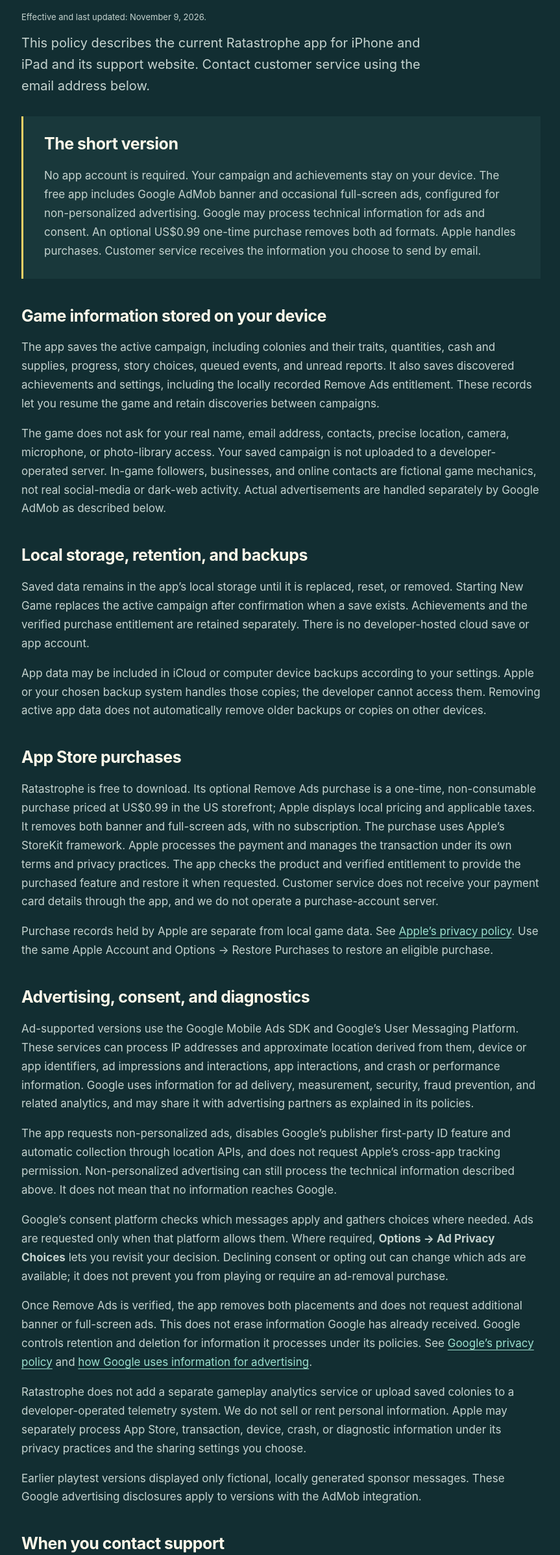
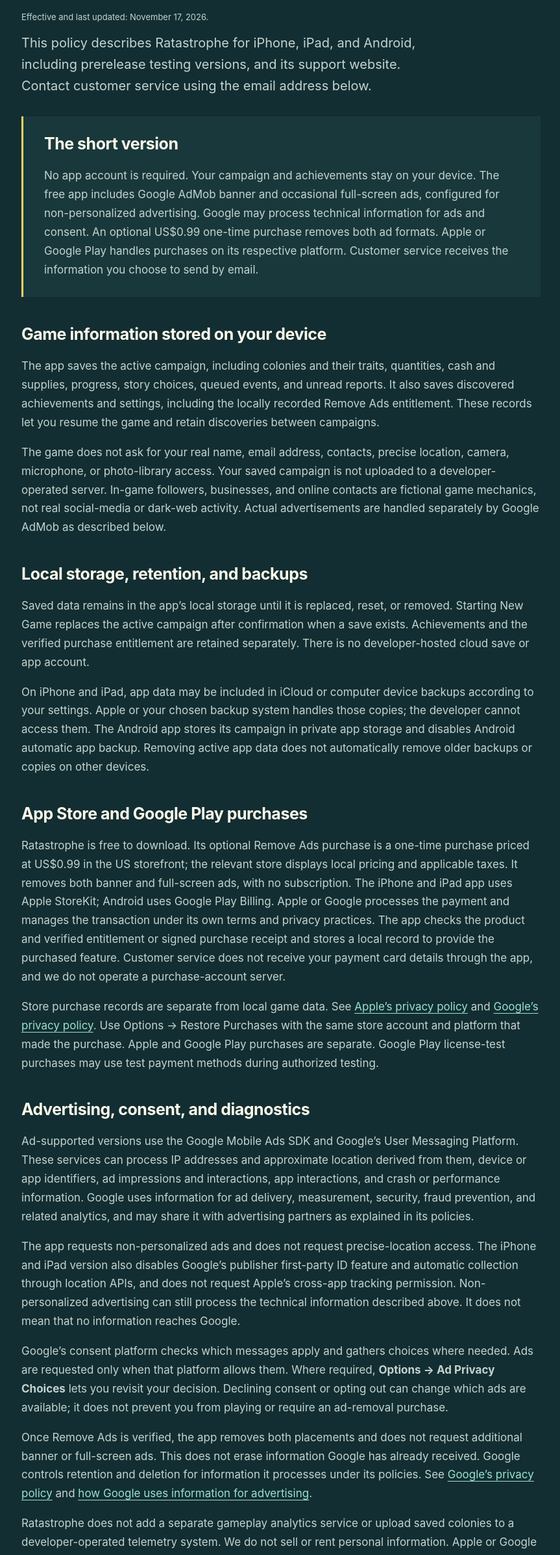
Before and after one commit to pquilty79/ratastrophe-site, a plain HTML site: page docs/privacy.html in a window 1280 px wide. Shown: the part 356-2749 px from the top of the page at 65% size, without its empty margins (207-1070 px from the left). Drawn offline with Linux system fonts and the light colour scheme.

Commit message:
Cover Android and Google Play in Ratastrophe privacy policy

```diff
--- a/docs/privacy.html
+++ b/docs/privacy.html
@@ -3,7 +3,7 @@
 <head>
   <meta charset="utf-8">
   <meta name="viewport" content="width=device-width, initial-scale=1">
-  <meta name="description" content="How Ratastrophe handles local saved games, achievements, Apple purchases, support email, and this GitHub Pages website. Includes retention and deletion choices.">
+  <meta name="description" content="How Ratastrophe for iOS and Android handles local saves, store purchases, Google ads, support email, and this website. Includes retention and deletion choices.">
   <meta name="theme-color" content="#122e32">
   <title>Privacy policy — Ratastrophe</title>
   <link rel="canonical" href="https://pquilty79.github.io/ratastrophe-site/privacy.html">
@@ -24,25 +24,25 @@
       <article class="document">
         <p class="eyebrow">Ratastrophe / Privacy policy</p>
         <h1>Your colony.<br><em>Your device.</em></h1>
-        <p class="updated">Effective and last updated: November 9, 2026.</p>
-        <p class="lede">This policy describes the current Ratastrophe app for iPhone and iPad and its support website. Contact customer service using the email address below.</p>
-        <div class="callout"><h2>The short version</h2><p>No app account is required. Your campaign and achievements stay on your device. The free app includes Google AdMob banner and occasional full-screen ads, configured for non-personalized advertising. Google may process technical information for ads and consent. An optional US$0.99 one-time purchase removes both ad formats. Apple handles purchases. Customer service receives the information you choose to send by email.</p></div>
+        <p class="updated">Effective and last updated: November 17, 2026.</p>
+        <p class="lede">This policy describes Ratastrophe for iPhone, iPad, and Android, including prerelease testing versions, and its support website. Contact customer service using the email address below.</p>
+        <div class="callout"><h2>The short version</h2><p>No app account is required. Your campaign and achievements stay on your device. The free app includes Google AdMob banner and occasional full-screen ads, configured for non-personalized advertising. Google may process technical information for ads and consent. An optional US$0.99 one-time purchase removes both ad formats. Apple or Google Play handles purchases on its respective platform. Customer service receives the information you choose to send by email.</p></div>
         <h2>Game information stored on your device</h2>
         <p>The app saves the active campaign, including colonies and their traits, quantities, cash and supplies, progress, story choices, queued events, and unread reports. It also saves discovered achievements and settings, including the locally recorded Remove Ads entitlement. These records let you resume the game and retain discoveries between campaigns.</p>
         <p>The game does not ask for your real name, email address, contacts, precise location, camera, microphone, or photo-library access. Your saved campaign is not uploaded to a developer-operated server. In-game followers, businesses, and online contacts are fictional game mechanics, not real social-media or dark-web activity. Actual advertisements are handled separately by Google AdMob as described below.</p>
         <h2>Local storage, retention, and backups</h2>
         <p>Saved data remains in the app’s local storage until it is replaced, reset, or removed. Starting New Game replaces the active campaign after confirmation when a save exists. Achievements and the verified purchase entitlement are retained separately. There is no developer-hosted cloud save or app account.</p>
-        <p>App data may be included in iCloud or computer device backups according to your settings. Apple or your chosen backup system handles those copies; the developer cannot access them. Removing active app data does not automatically remove older backups or copies on other devices.</p>
-        <h2>App Store purchases</h2>
-        <p>Ratastrophe is free to download. Its optional Remove Ads purchase is a one-time, non-consumable purchase priced at US$0.99 in the US storefront; Apple displays local pricing and applicable taxes. It removes both banner and full-screen ads, with no subscription. The purchase uses Apple’s StoreKit framework. Apple processes the payment and manages the transaction under its own terms and privacy practices. The app checks the product and verified entitlement to provide the purchased feature and restore it when requested. Customer service does not receive your payment card details through the app, and we do not operate a purchase-account server.</p>
-        <p>Purchase records held by Apple are separate from local game data. See <a href="https://www.apple.com/legal/privacy/">Apple’s privacy policy</a>. Use the same Apple Account and Options → Restore Purchases to restore an eligible purchase.</p>
+        <p>On iPhone and iPad, app data may be included in iCloud or computer device backups according to your settings. Apple or your chosen backup system handles those copies; the developer cannot access them. The Android app stores its campaign in private app storage and disables Android automatic app backup. Removing active app data does not automatically remove older backups or copies on other devices.</p>
+        <h2>App Store and Google Play purchases</h2>
+        <p>Ratastrophe is free to download. Its optional Remove Ads purchase is a one-time purchase priced at US$0.99 in the US storefront; the relevant store displays local pricing and applicable taxes. It removes both banner and full-screen ads, with no subscription. The iPhone and iPad app uses Apple StoreKit; Android uses Google Play Billing. Apple or Google processes the payment and manages the transaction under its own terms and privacy practices. The app checks the product and verified entitlement or signed purchase receipt and stores a local record to provide the purchased feature. Customer service does not receive your payment card details through the app, and we do not operate a purchase-account server.</p>
+        <p>Store purchase records are separate from local game data. See <a href="https://www.apple.com/legal/privacy/">Apple’s privacy policy</a> and <a href="https://policies.google.com/privacy">Google’s privacy policy</a>. Use Options → Restore Purchases with the same store account and platform that made the purchase. Apple and Google Play purchases are separate. Google Play license-test purchases may use test payment methods during authorized testing.</p>
         <h2 id="advertising">Advertising, consent, and diagnostics</h2>
         <p>Ad-supported versions use the Google Mobile Ads SDK and Google’s User Messaging Platform. These services can process IP addresses and approximate location derived from them, device or app identifiers, ad impressions and interactions, app interactions, and crash or performance information. Google uses information for ad delivery, measurement, security, fraud prevention, and related analytics, and may share it with advertising partners as explained in its policies.</p>
-        <p>The app requests non-personalized ads, disables Google’s publisher first-party ID feature and automatic collection through location APIs, and does not request Apple’s cross-app tracking permission. Non-personalized advertising can still process the technical information described above. It does not mean that no information reaches Google.</p>
+        <p>The app requests non-personalized ads and does not request precise-location access. The iPhone and iPad version also disables Google’s publisher first-party ID feature and automatic collection through location APIs, and does not request Apple’s cross-app tracking permission. Non-personalized advertising can still process the technical information described above. It does not mean that no information reaches Google.</p>
         <p>Google’s consent platform checks which messages apply and gathers choices where needed. Ads are requested only when that platform allows them. Where required, <strong>Options → Ad Privacy Choices</strong> lets you revisit your decision. Declining consent or opting out can change which ads are available; it does not prevent you from playing or require an ad-removal purchase.</p>
         <p>Once Remove Ads is verified, the app removes both placements and does not request additional banner or full-screen ads. This does not erase information Google has already received. Google controls retention and deletion for information it processes under its policies. See <a href="https://policies.google.com/privacy">Google’s privacy policy</a> and <a href="https://policies.google.com/technologies/ads">how Google uses information for advertising</a>.</p>
-        <p>Ratastrophe does not add a separate gameplay analytics service or upload saved colonies to a developer-operated telemetry system. We do not sell or rent personal information. Apple may separately process App Store, transaction, device, crash, or diagnostic information under its privacy practices and the sharing settings you choose.</p>
-        <p>Earlier playtest versions displayed only fictional, locally generated sponsor messages. These Google advertising disclosures apply to versions with the AdMob integration.</p>
+        <p>Ratastrophe does not add a separate gameplay analytics service or upload saved colonies to a developer-operated telemetry system. We do not sell or rent personal information. Apple or Google Play may separately process store, transaction, device, crash, or diagnostic information under its privacy practices and the sharing settings you choose.</p>
+        <p>Earlier playtest versions displayed only fictional, locally generated sponsor messages. These Google advertising disclosures apply to versions with the AdMob integration. Closed-beta versions may display Google test ads instead of monetized ads; the same ad-removal controls can be exercised during testing.</p>
         <h2>When you contact support</h2>
         <p>If you email <a href="mailto:supportchesstimewars@gmail.com?subject=Ratastrophe%20Support">supportchesstimewars@gmail.com</a>, we receive your email address, message, and any attachments or other details you choose to include. We use this information to respond, investigate app issues, consider feedback, and handle privacy requests. Please avoid sending passwords, payment card information, or unrelated personal details.</p>
         <p>Support email is handled by our email provider, Google, under its <a href="https://policies.google.com/privacy">privacy policy</a>. Support correspondence is retained only as needed to handle the request, resolve the issue, and meet applicable obligations. You may request access, correction, or deletion of support correspondence by emailing the same address with “Ratastrophe privacy request” in the subject. We cannot retrieve or delete local game data from your device remotely.</p>
@@ -52,18 +52,18 @@
         <h2 id="your-choices">Your choices and deletion</h2>
         <ul class="privacy-points">
           <li><strong>Replace the active campaign:</strong> choose New Game from the main menu and confirm. This starts a fresh campaign; achievements and purchase entitlement remain.</li>
-          <li><strong>Remove all local app data:</strong> use Delete App in your device’s settings, rather than Offload App. This removes the local app container, including the campaign, achievements, and preferences. Back up anything you want to retain first.</li>
+          <li><strong>Remove all local app data:</strong> on iPhone or iPad, use Delete App rather than Offload App. On Android, use the app’s Storage settings to clear its data, or uninstall it. These actions remove local campaign, achievements, and preferences. Back up anything you want to retain first.</li>
           <li><strong>Manage backups and other devices:</strong> remove unwanted copies separately through the relevant iCloud, computer, or device settings.</li>
-          <li><strong>Manage purchases:</strong> deleting the app does not delete Apple’s transaction records or cancel ownership of a non-consumable purchase. Apple handles purchase history and refund requests.</li>
+          <li><strong>Manage purchases:</strong> deleting the app does not delete the store’s transaction records or cancel ownership of a permanent purchase. Apple or Google Play handles purchase history and refund requests on its respective platform.</li>
           <li><strong>Manage ads and consent:</strong> use Ad Privacy Choices in Options when available. The optional one-time Remove Ads purchase disables both banner and full-screen ads. Google’s policies explain choices and requests relating to information Google has already received.</li>
           <li><strong>Control what you send:</strong> support email is optional. Send only the details you want us to receive, and request deletion of correspondence through the support address.</li>
         </ul>
-        <p>Ratastrophe has no developer-hosted account to delete. Advertising consent choices, local game data, Apple purchase records, and support correspondence are separate; changing or deleting one does not automatically delete the others.</p>
+        <p>Ratastrophe has no developer-hosted account to delete. Advertising consent choices, local game data, store purchase records, and support correspondence are separate; changing or deleting one does not automatically delete the others.</p>
         <h2>Changes and contact</h2>
         <p>If the app’s data practices change, this policy and its effective date will be updated. Privacy questions and requests can be sent to customer service at <a href="mailto:supportchesstimewars@gmail.com?subject=Ratastrophe%20Privacy%20Request">supportchesstimewars@gmail.com</a>. For help with the game, visit <a href="support.html">Ratastrophe Support</a>.</p>
       </article>
     </main>
-    <footer class="footer"><div><strong>Ratastrophe</strong><p>Small pets. Enormous consequences.</p></div><div class="footer-links"><a href="support.html">Support</a><a href="privacy.html">Privacy policy</a><a href="privacy.html#your-choices">Your privacy choices</a><a href="mailto:supportchesstimewars@gmail.com?subject=Ratastrophe%20Support">Email support</a></div><small class="copyright">© 2026 Ratastrophe. A fictional rat-breeding adventure for iPhone and iPad.</small></footer>
+    <footer class="footer"><div><strong>Ratastrophe</strong><p>Small pets. Enormous consequences.</p></div><div class="footer-links"><a href="support.html">Support</a><a href="privacy.html">Privacy policy</a><a href="privacy.html#your-choices">Your privacy choices</a><a href="mailto:supportchesstimewars@gmail.com?subject=Ratastrophe%20Support">Email support</a></div><small class="copyright">© 2026 Ratastrophe. A fictional rat-breeding adventure.</small></footer>
   </div>
 </body>
 </html>
```
Also changed, not shown: 1 other file.
